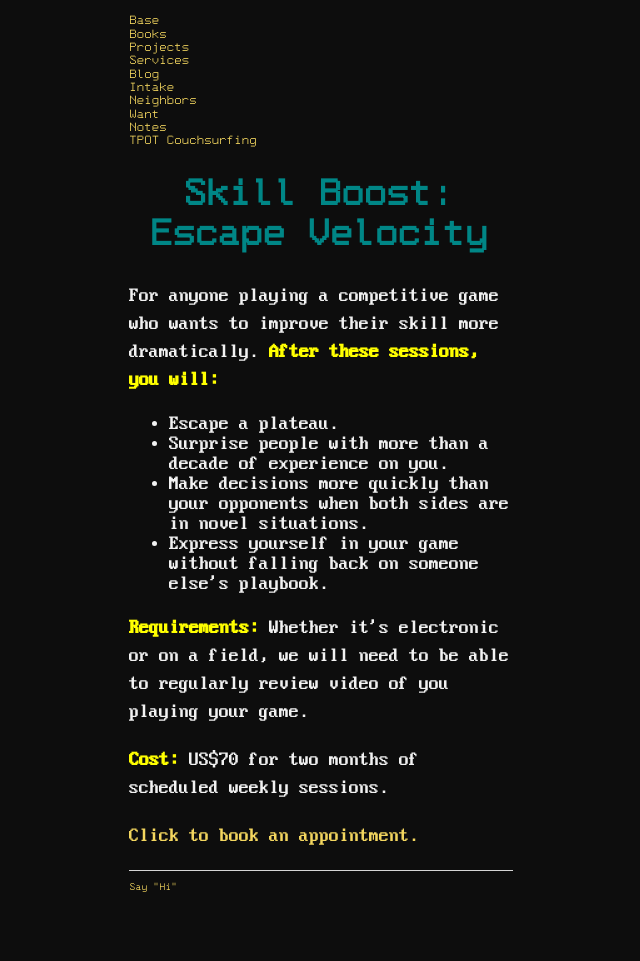
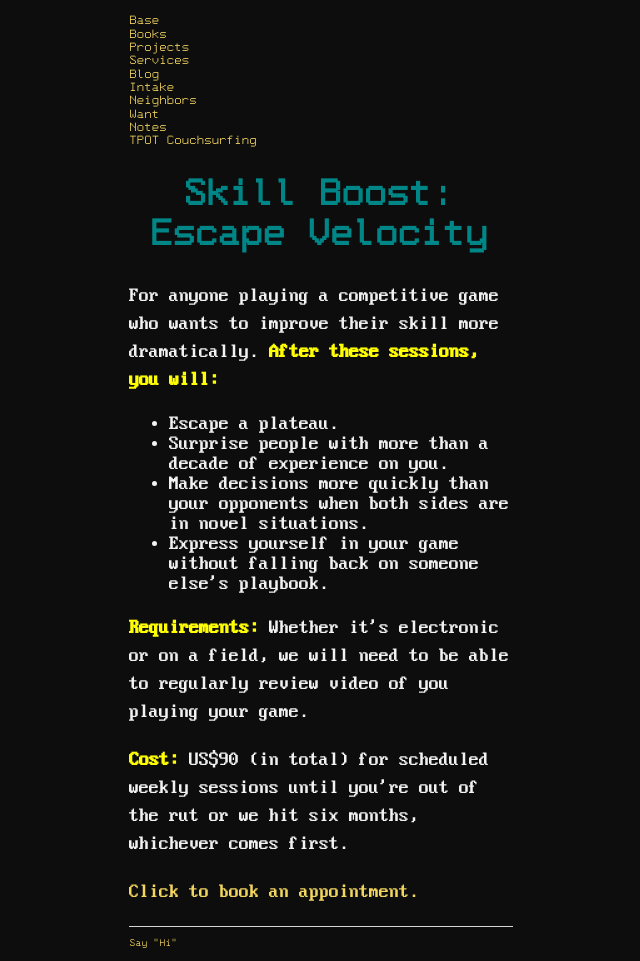
Before and after one commit to ray-dorai/ray-dorai.github.io, a Jekyll site: the page built from services.html, in a window 1280 px wide. Shown: the whole page, without its empty margins (319-959 px from the left). Built offline with Jekyll 4.4.1, drawn with Linux system fonts in a browser that asks for light colours; before the commit the page ends 905 px from its top, so only the background shows below that.

Commit message:
Update services.html

```diff
--- a/services.html
+++ b/services.html
@@ -14,5 +14,5 @@ title: Services
 </ul>
 
 <p> <b style="color:yellow;">Requirements:</b> Whether it's electronic or on a field, we will need to be able to regularly review video of you playing your game.</p>
-<p><b style="color:yellow;">Cost:</b> US$70 for two months of scheduled weekly sessions.</p>
+<p><b style="color:yellow;">Cost:</b> US$90 (in total) for scheduled weekly sessions until you're out of the rut or we hit six months, whichever comes first.</p>
 <p><a href="https://cal.com/forshaper/skill-boost-escape-velocity">Click to book an appointment.</a></p>
```
